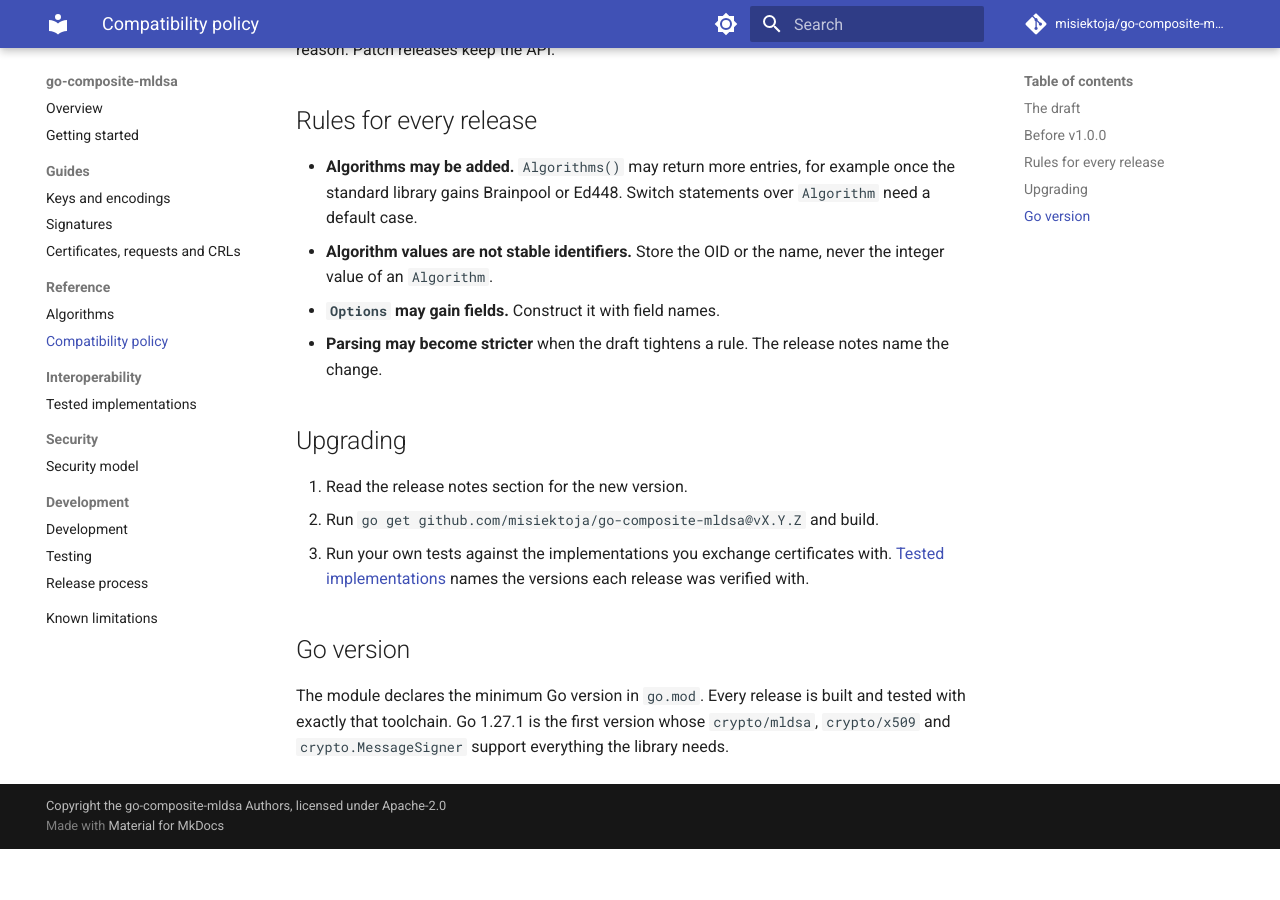
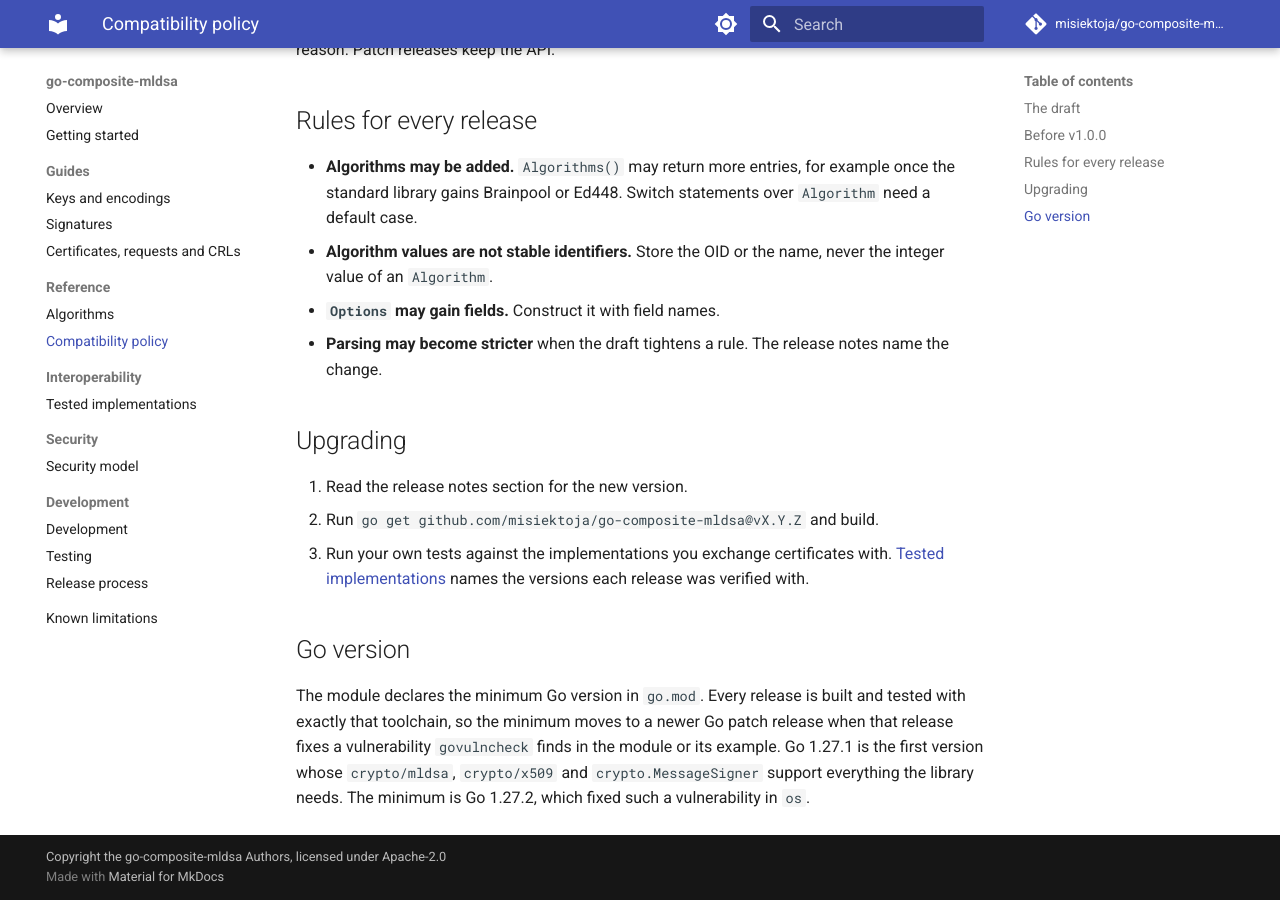
Before and after one commit to misiektoja/go-composite-mldsa, an MkDocs documentation site: the page built from docs/reference/compatibility.md, in a window 1280 px wide and 900 px high, scrolled down 689 px. Built offline with MkDocs 1.6.1 and Material for MkDocs 9.7.7, drawn with Linux system fonts in a browser that asks for light colours; comment, search, counter and statistics services are not loaded; before the commit the page ends 1538 px from its top, so only the background shows below that.

Commit message:
docs: state the Go 1.27.2 requirement
Signed-off-by: misiektoja <misiektoja-github@rm-rf.ninja>

```diff
--- a/docs/reference/compatibility.md
+++ b/docs/reference/compatibility.md
@@ -42,5 +42,7 @@ reason. Patch releases keep the API.
 ## Go version
 
 The module declares the minimum Go version in `go.mod`. Every release is built and tested with
-exactly that toolchain. Go 1.27.1 is the first version whose `crypto/mldsa`, `crypto/x509` and
-`crypto.MessageSigner` support everything the library needs.
+exactly that toolchain, so the minimum moves to a newer Go patch release when that release fixes a
+vulnerability `govulncheck` finds in the module or its example. Go 1.27.1 is the first version
+whose `crypto/mldsa`, `crypto/x509` and `crypto.MessageSigner` support everything the library
+needs. The minimum is Go 1.27.2, which fixed such a vulnerability in `os`.
```
Also changed, not shown: README.md (+1 -1 lines), docs/getting-started.md (+1 -1 lines), docs/index.md (+1 -1 lines), 1 other file.
